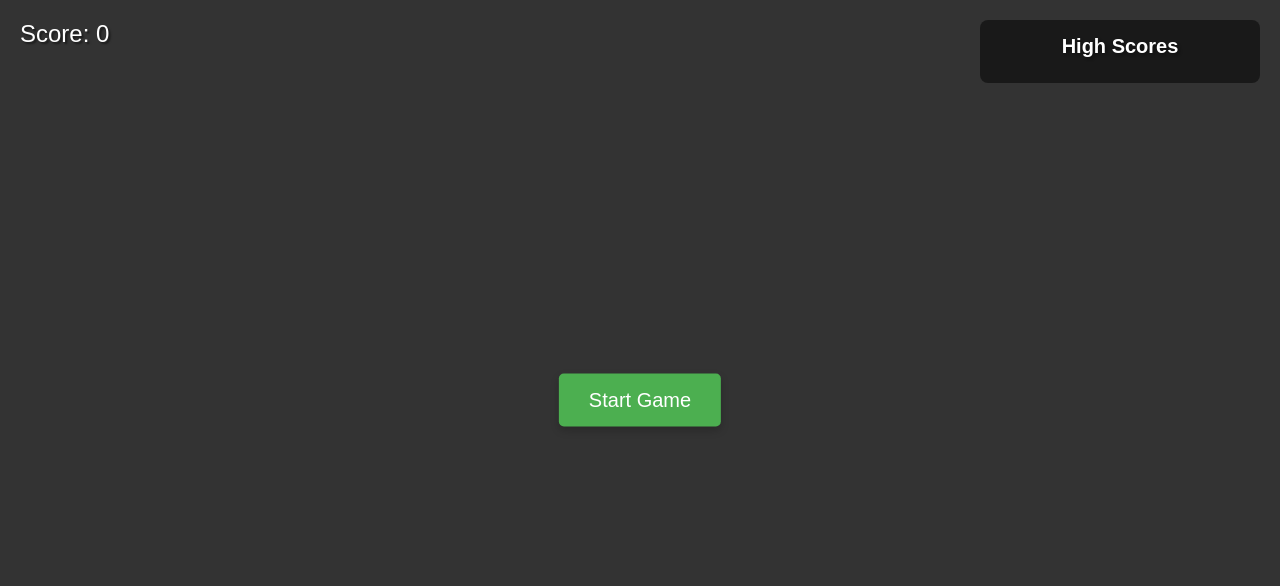
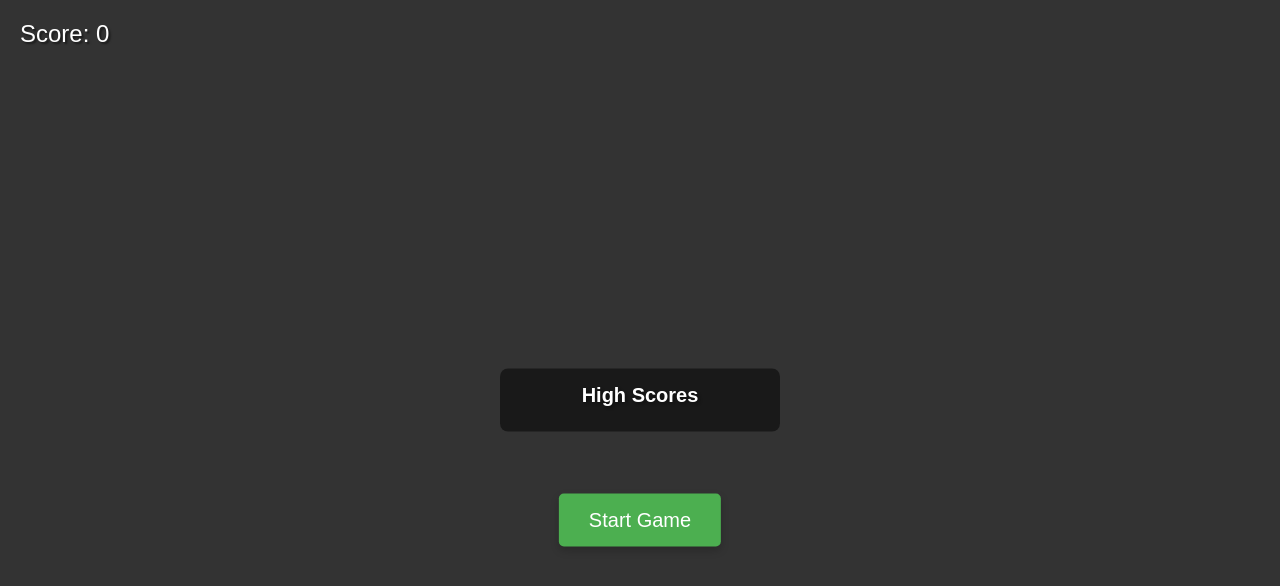
Before and after one commit to chrmarti/endless-runner, a website built with Vite: page src/index.html in a window 1280 px wide. Built offline with nearby package versions, Linux system fonts and the light colour scheme.

Commit message:
show highscore before start and after end

```diff
--- a/src/css/style.css
+++ b/src/css/style.css
@@ -80,7 +80,7 @@ canvas {
     position: fixed;
     top: 50%;
     left: 50%;
-    transform: translate(-50%, -50%);
+    transform: translate(-50%, calc(-50% + 120px)) scale(1);  /* Added scale(1) for consistency */
     padding: 15px 30px;
     font-size: 20px;
     cursor: pointer;
@@ -100,7 +100,7 @@ canvas {
 #startButton:hover,
 #startButton:active {
     background: #45a049;
-    transform: translate(-50%, -50%) scale(1.05);
+    transform: translate(-50%, calc(-50% + 120px)) scale(1.05);  /* Keep the same translate values */
 }
 
 /* Prevent button highlights on mobile */
@@ -118,8 +118,9 @@ canvas {
 
 #high-scores {
     position: fixed;
-    top: 20px;
-    right: 20px;
+    left: 50%;
+    top: 50%;
+    transform: translate(-50%, -50%);
     color: white;
     text-shadow: 2px 2px 4px rgba(0, 0, 0, 0.5);
     z-index: 1;
@@ -128,6 +129,8 @@ canvas {
     padding: 15px;
     border-radius: 8px;
     min-width: 250px;
+    margin-bottom: 120px; /* Add space above the button */
+    display: none; /* Hidden by default */
 }
 
 #high-scores h2 {
--- a/src/js/game.js
+++ b/src/js/game.js
@@ -111,7 +111,8 @@ function init() {
     createPlayer();
     createTrack();
 
-    // Initialize high scores display
+    // Show high scores initially
+    document.getElementById('high-scores').style.display = 'block';
     updateHighScoresDisplay();
 }
 
@@ -314,6 +315,7 @@ function gameOver() {
     saveHighScore(score);
     document.getElementById('startButton').style.display = 'block';
     document.getElementById('startButton').textContent = 'Game Over - Try Again';
+    document.getElementById('high-scores').style.display = 'block';
 }
 
 function updateTrains() {
@@ -524,6 +526,10 @@ function startGame() {
         animationFrameId = null;
     }
 
+    // Hide high scores and start button during gameplay
+    document.getElementById('high-scores').style.display = 'none';
+    document.getElementById('startButton').style.display = 'none';
+
     // Remove any existing trains
     trains.forEach(train => {
         scene.remove(train.mesh);
```
